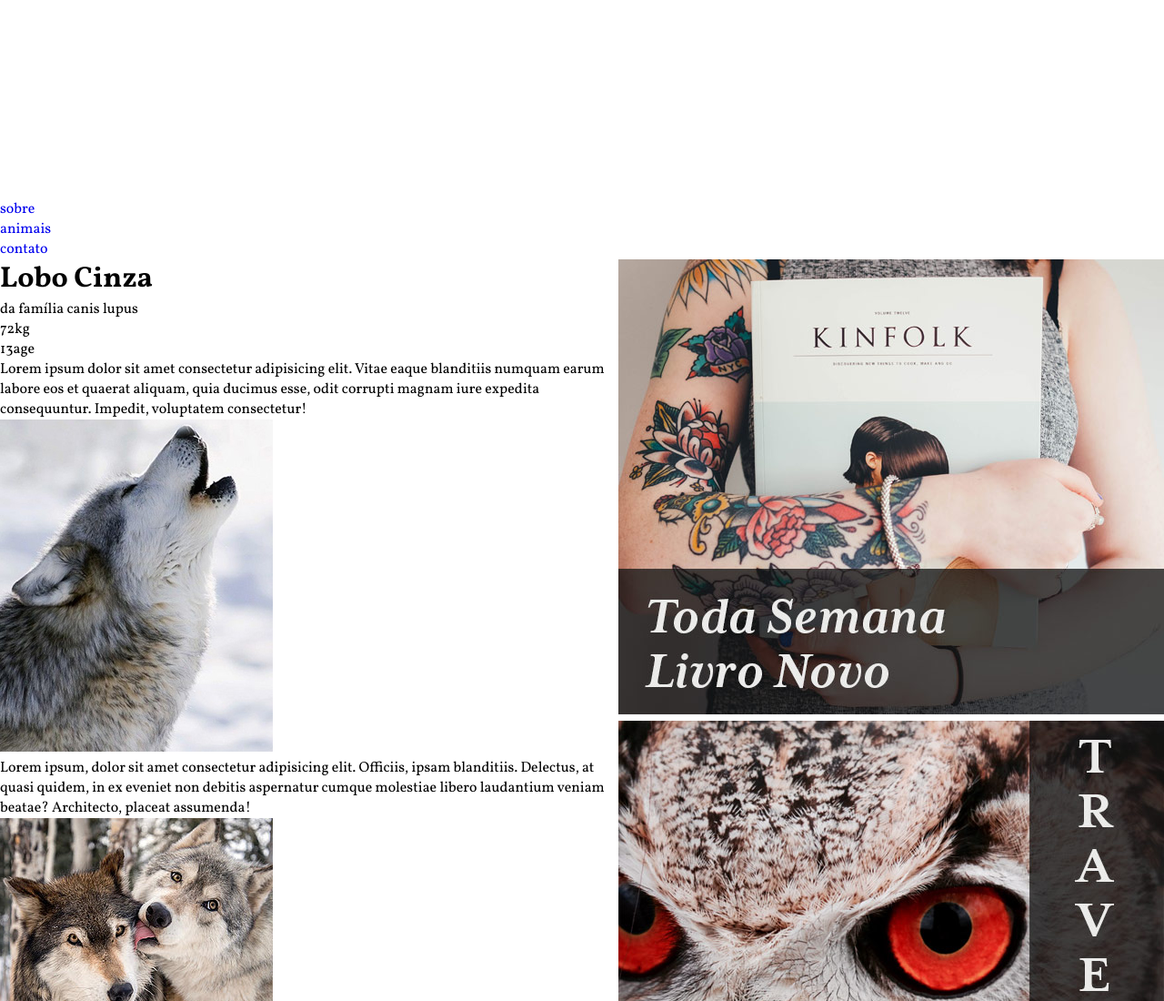
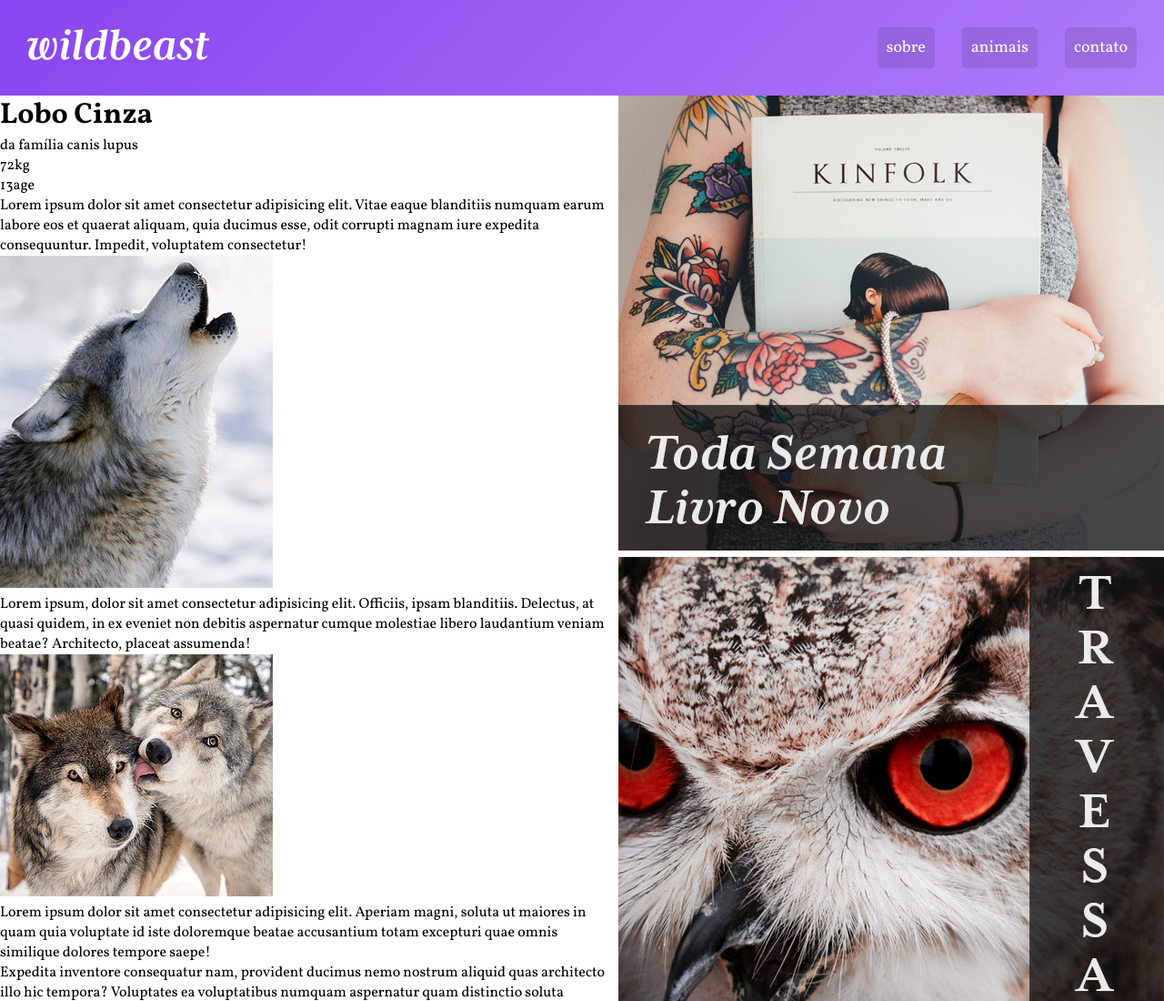
Before and after one commit to dougluz/wildbeast-grid-css, a plain HTML site: page index.html in a window 1280 px wide. Shown: the top 1100 px of the page at 91% size. Drawn offline with Linux system fonts and the light colour scheme.

Commit message:
feat: styled header

```diff
--- a/index.html
+++ b/index.html
@@ -14,13 +14,15 @@
 <body>
   <div class="structure">
     <header class="header">
-      <a href="#">
+      <a href="#" class="logo">
         <img src="assets/wildbeast.svg" alt="wildbeast" />
       </a>
       <nav>
-        <li><a href="#">sobre</a></li>
-        <li><a href="#">animais</a></li>
-        <li><a href="#">contato</a></li>
+        <ul>
+          <li><a href="#">sobre</a></li>
+          <li><a href="#">animais</a></li>
+          <li><a href="#">contato</a></li>
+        </ul>
       </nav>
     </header>
 
--- a/styles/style.css
+++ b/styles/style.css
@@ -28,6 +28,38 @@ a {
 
 .header {
   grid-area: header;
+  background: linear-gradient(135deg, #8844ee, #B07dfb);
+  padding: 30px;
+  display: grid;
+  grid-template-columns: 1fr auto;
+  align-items: center;
+}
+
+.header nav ul {
+  display: flex;
+  flex-wrap: wrap;
+}
+
+header nav a {
+  display: block;
+  padding: 10px;
+  color: white;
+  font-size: 1.125em;
+  background-color: rgba(0, 0, 0, .1);
+  border-radius: 5px;
+  transition: .1s;
+}
+
+.header nav a:hover {
+  background-color: rgba(0, 0, 0, .5);
+}
+
+.header li + li {
+  margin-left: 30px;
+}
+
+.logo {
+  max-width: 200px;
 }
 
 .sidenav {
```
